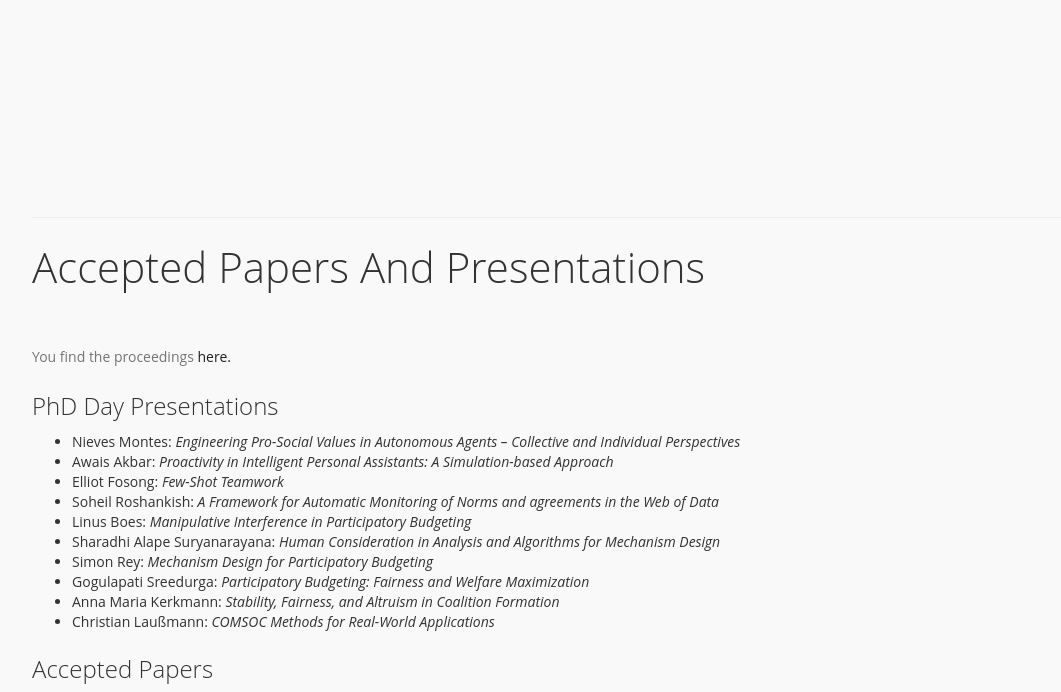
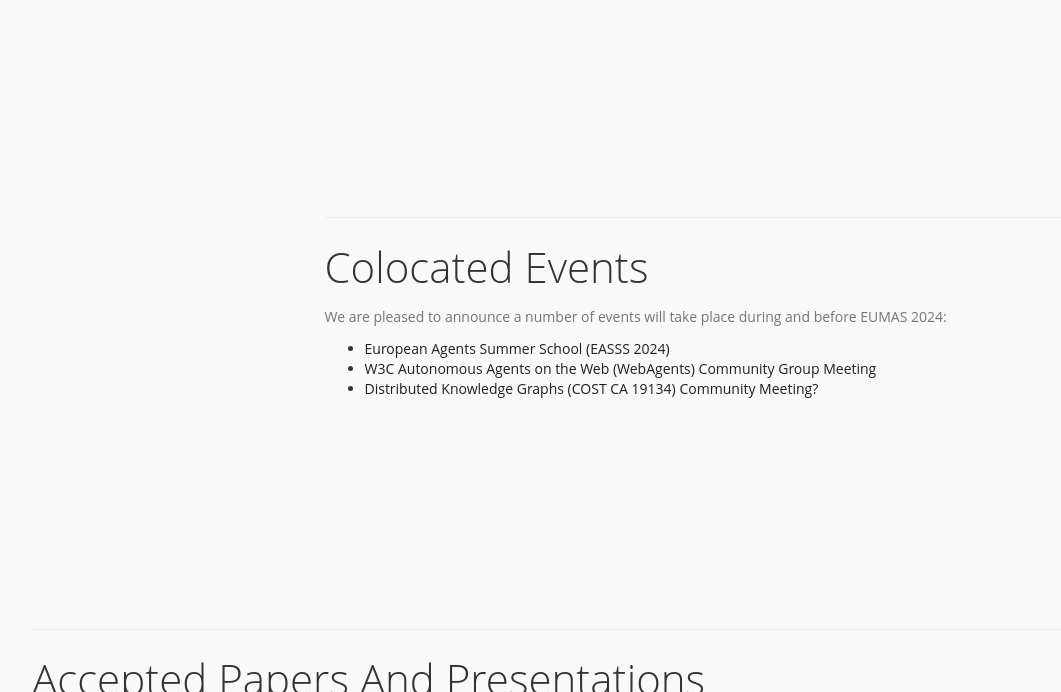
Before and after one commit to eumas2024/home, a plain HTML site: page docs/index.html in a window 1280 px wide. Shown: the part 1289-1981 px from the top of the page, without its empty margins (38-1099 px from the left). Drawn offline with nearby package versions, Linux system fonts and the light colour scheme.

Commit message:
added colocated events

```diff
--- a/docs/index.html
+++ b/docs/index.html
@@ -40,14 +40,14 @@
 					<span class="icon icon-bar"></span>
 				</button>
 				<!-- lOGO TEXT HERE -->
-				<a href="index.html" class="navbar-brand">EUMAS 2022</a>
+				<a href="index.html" class="navbar-brand">EUMAS 2024</a>
 			</div>
 
 			<!-- MENU LINKS -->
 			<div class="collapse navbar-collapse">
 				<ul class="nav navbar-nav">
-					<li>
-						<a href="#about">About</a>
+					<li class="nav-item dropdown">
+						<a class="nav-link dropdown-toggle" aria-current="page" href="#about" data-bs-toggle="dropdown" aria-expanded="false">About</a>
 						<ul class="dropdown-menu">
 							<li><a class="dropdown-item" href="#papers">Call for papers</a></li>
 							<!-- <li><a class="dropdown-item" href="#dates">Important dates</a></li>
@@ -60,6 +60,7 @@
 					</li>
 					<li><a href="#program">Papers</a></li>
 					<li><a href="#comm">Committees</a></li>
+					<li><a href="#colocated">Colocated Events</a></li>
 				</ul>
 			</div>
 		</div>
@@ -138,6 +139,23 @@
 						Heinrich-Heine-Universität Düsseldorf e.V. (GFFU)</a>.
 					</p>
 					<img src="images/GFFU_Logo_RGB.jpg" class="centerimage" alt="GFFU Logo">
+				</div>
+			</div>
+		</div>
+	</section>
+
+	<section id="colocated" data-stellar-background-ratio="0.5">
+		<div class="container">
+			<div class="row">
+				<div class="col-md-offset-3 col-sm-12">
+					<hr>
+					<h1>Colocated Events</h1>
+					<p>We are pleased to announce a number of events will take place during and before EUMAS 2024:</p>
+					<ul>
+						<li><a href="#" target="_blank" rel="noopener noreferrer">European Agents Summer School (EASSS 2024)</a></li>
+						<li><a href="#" target="_blank" rel="noopener noreferrer">W3C Autonomous Agents on the Web (WebAgents) Community Group Meeting</a></li>
+						<li><a href="#" target="_blank" rel="noopener noreferrer">Distributed Knowledge Graphs (COST CA 19134) Community Meeting?</a></li>
+					</ul>
 				</div>
 			</div>
 		</div>
```
Also changed, not shown: 1 other file.
